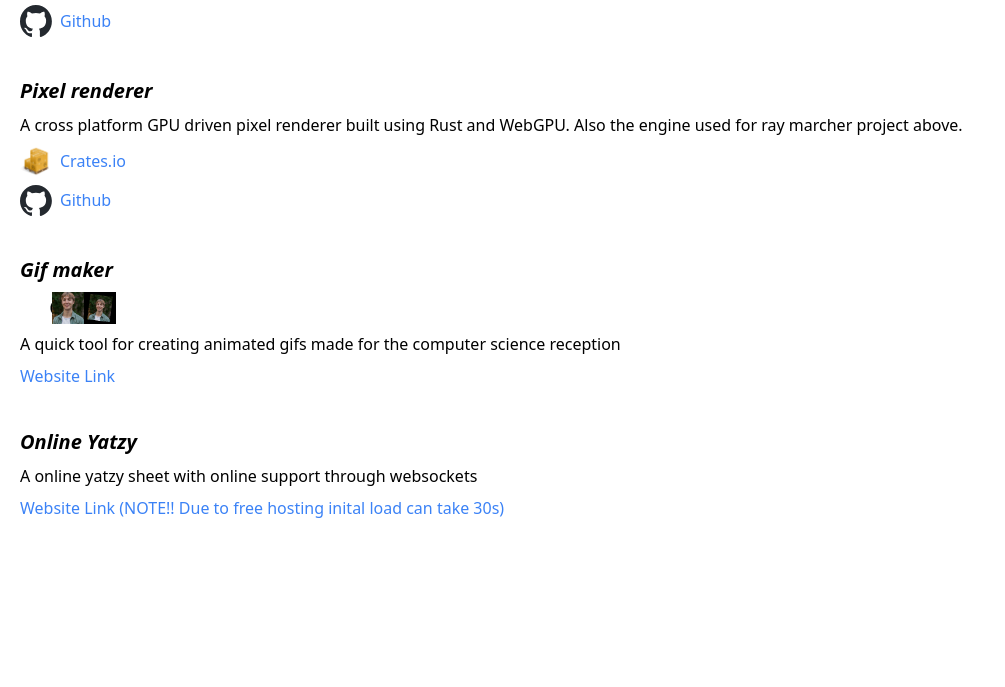
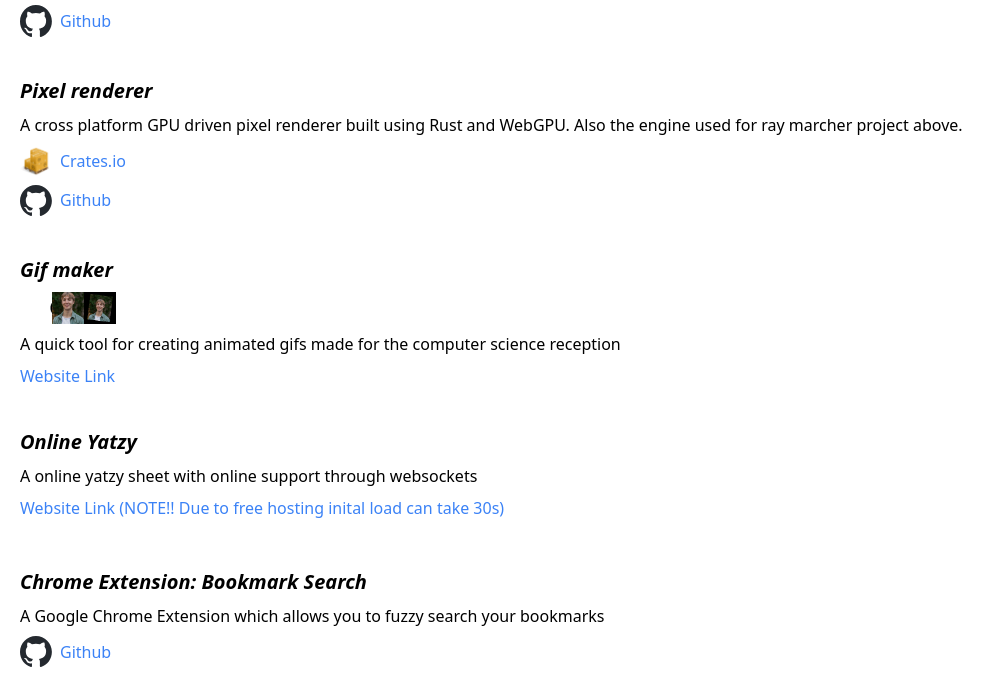
Before and after one commit to stofffe/personal-website, a plain HTML site: page index.html in a window 1280 px wide. Shown: the part 1788-2475 px from the top of the page, without its empty margins (0-1005 px from the left). Before the commit the page ends 2336 px from the top, so only its background shows below. Drawn offline with Linux system fonts and the light colour scheme.

Commit message:
added chrome search project

```diff
--- a/index.html
+++ b/index.html
@@ -125,6 +125,15 @@
                 </a>
                 <p></p>
             </div>
+
+            <div class="flex flex-col gap-2">
+                <h2 class="text-xl italic pt-5 font-bold">Chrome Extension: Bookmark Search</h2>
+                <p>A Google Chrome Extension which allows you to fuzzy search your bookmarks</p>
+                <div class="flex flex-row gap-2 items-center">
+                    <img class="w-8" src="assets/github.svg" alt="github logo">
+                    <a class="text-blue-500" href="https://github.com/stofffe/chrome-search">Github</a>
+                </div>
+            </div>
         </div>
     </div>
 </body>
```
